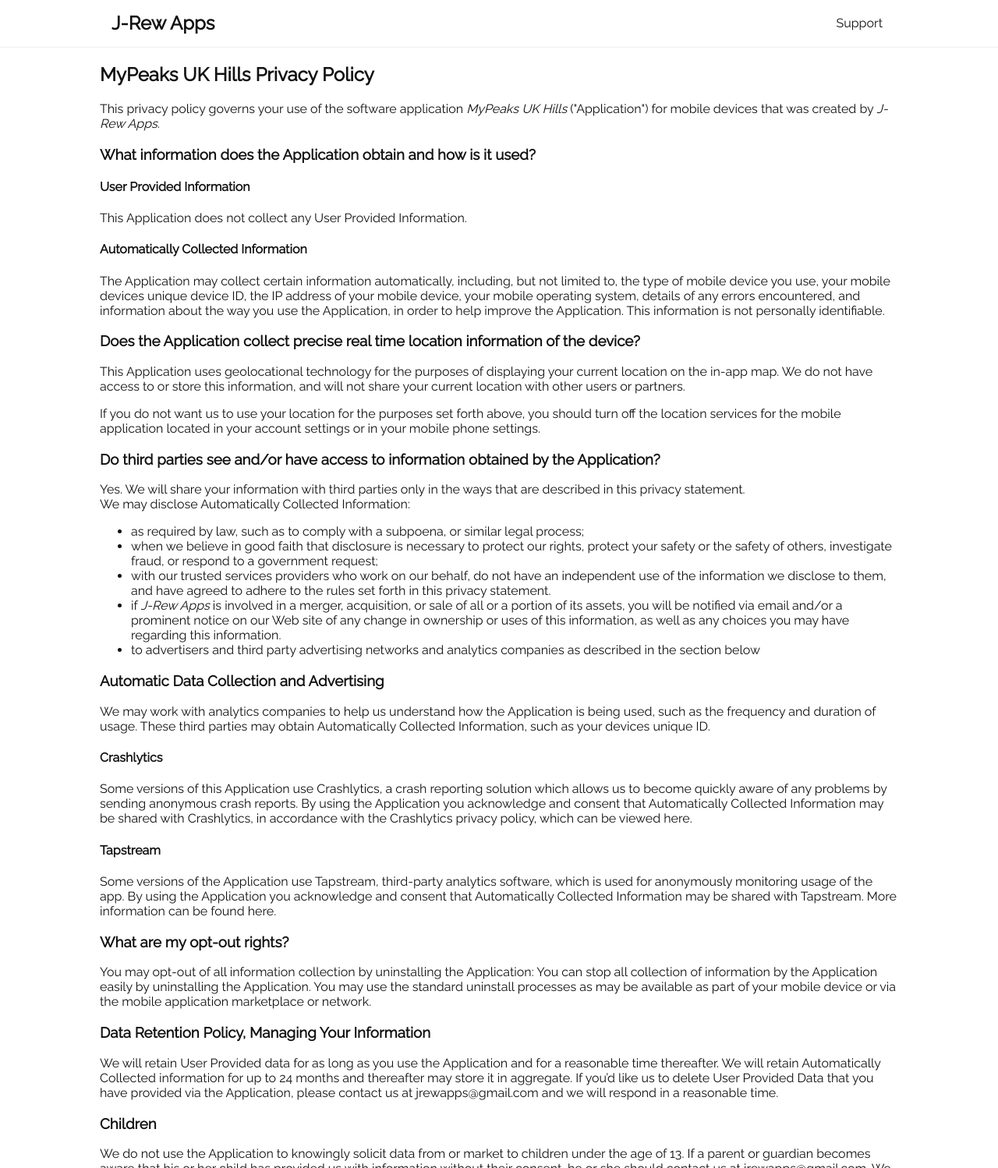
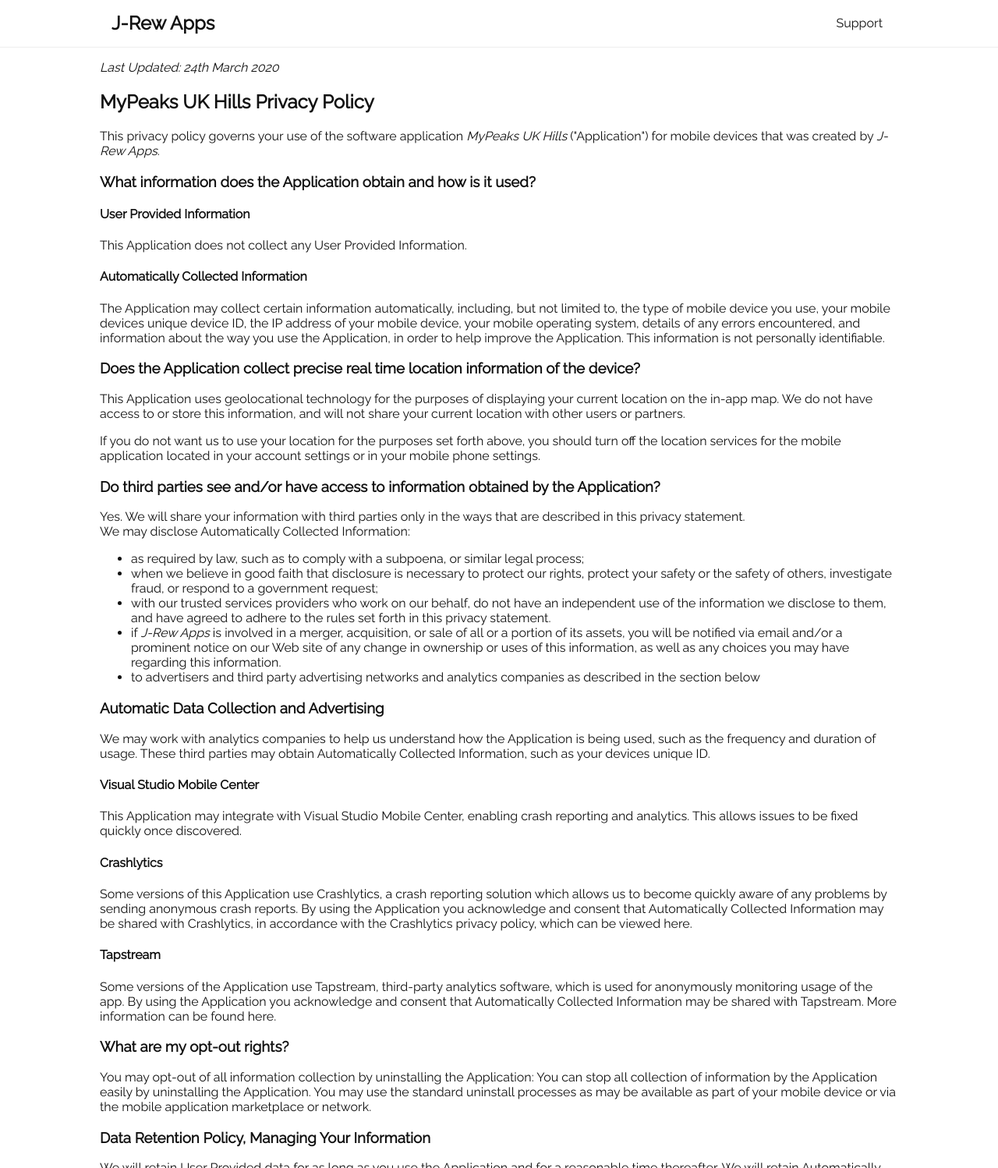
Before and after one commit to jrew-home/apps.jonathanrewcastle.co.uk, an Eleventy site: page privacy/mypeaks.html in a window 1280 px wide. Shown: the top 1498 px of the page at 78% size. Built offline with nearby package versions, Linux system fonts and the light colour scheme; Eleventy itself is replaced by a stand-in of ours; files that its build step writes are made by us from their sources.

Commit message:
Update MyPeaks privacy policy and fix typo on Country Challenge privacy policy

```diff
--- a/privacy/mypeaks.html
+++ b/privacy/mypeaks.html
@@ -4,6 +4,7 @@
 appName: MyPeaks UK Hills
 ---
 <article>
+    <p><em>Last Updated: 24th March 2020</em></p>
     <h2>{{ appName }} Privacy Policy</h2>
     <p>This privacy policy governs your use of the software application <em>{{ appName }}</em> ("Application") for mobile devices that was created by <em>{{ devName }}</em>.</p>
     <h3>What information does the Application obtain and how is it used?</h3>
@@ -26,6 +27,8 @@
     </ul>
     <h3>Automatic Data Collection and Advertising</h3>
     <p>We may work with analytics companies to help us understand how the Application is being used, such as the frequency and duration of usage. These third parties may obtain Automatically Collected Information, such as your devices unique ID.</p>
+    <h4>Visual Studio Mobile Center</h4>
+    <p>This Application may integrate with Visual Studio Mobile Center, enabling crash reporting and analytics. This allows issues to be fixed quickly once discovered.</p>
     <h4>Crashlytics</h4>
     <p>Some versions of this Application use Crashlytics, a crash reporting solution which allows us to become quickly aware of any problems by sending anonymous crash reports. By using the Application you acknowledge and consent that Automatically Collected Information may be shared with Crashlytics, in accordance with the Crashlytics privacy policy, which can be viewed <a target="_blank" href='http://try.crashlytics.com/terms/'>here</a>.</p>
     <h4>Tapstream</h4>
```
Also changed, not shown: docs/privacy/country-challenge/index.html (+2 -2 lines), docs/privacy/mypeaks/index.html (+3 -0 lines), privacy/country-challenge.html (+2 -2 lines).
